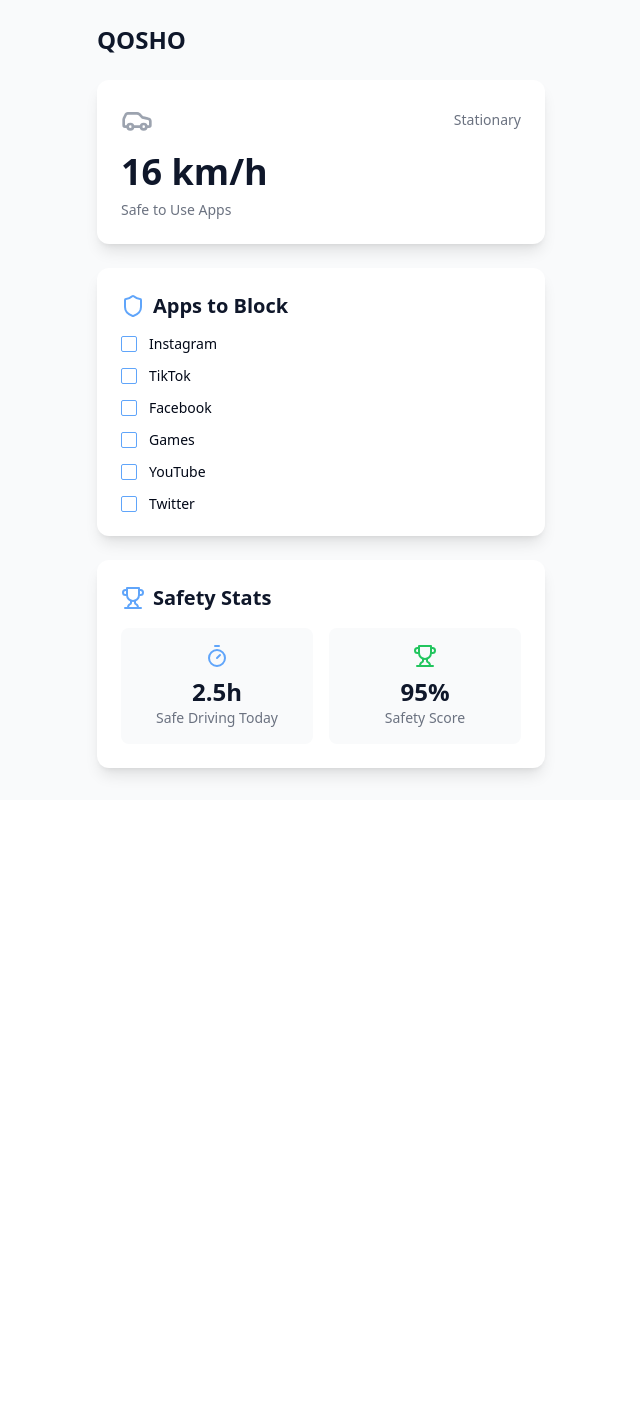
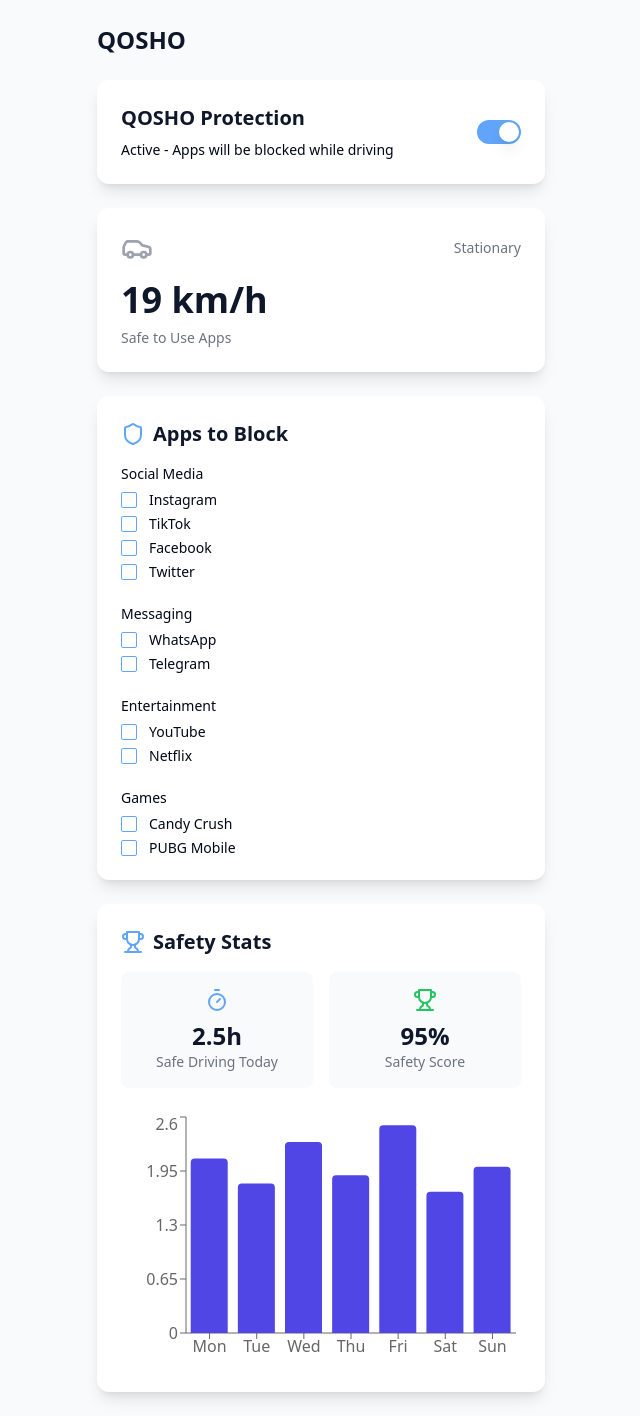
Before and after one commit to pierdiruzza/qosho, a React (Vite) app: page / in a window 1280 px wide. Shown: the whole page, without its empty margins (319-959 px from the left). Before the commit the page ends 800 px from the top, so only its background shows below. Built offline with nearby package versions, Linux system fonts and the light colour scheme.

Commit message:
Refactor App Blocking and Stats Features
- Divide the "Apps to block" section by app categories like Social, Games, etc.
- Add a toggle at the top to activate/deactivate Qosho functionality.
- Integrate a diagram in "Safety Stats" to compare results with previous days.
[skip gpt_engineer]

```diff
--- a/src/components/AppBlockList.tsx
+++ b/src/components/AppBlockList.tsx
@@ -3,19 +3,29 @@ import { Shield, Check } from 'lucide-react';
 import { Checkbox } from "@/components/ui/checkbox";
 import { toast } from "sonner";
 
+interface App {
+  id: number;
+  name: string;
+  blocked: boolean;
+  category: string;
+}
+
 const AppBlockList = () => {
-  const [blockedApps, setBlockedApps] = useState([
-    { id: 1, name: 'Instagram', blocked: false },
-    { id: 2, name: 'TikTok', blocked: false },
-    { id: 3, name: 'Facebook', blocked: false },
-    { id: 4, name: 'Games', blocked: false },
-    { id: 5, name: 'YouTube', blocked: false },
-    { id: 6, name: 'Twitter', blocked: false },
+  const [blockedApps, setBlockedApps] = useState<App[]>([
+    { id: 1, name: 'Instagram', blocked: false, category: 'Social Media' },
+    { id: 2, name: 'TikTok', blocked: false, category: 'Social Media' },
+    { id: 3, name: 'Facebook', blocked: false, category: 'Social Media' },
+    { id: 4, name: 'Twitter', blocked: false, category: 'Social Media' },
+    { id: 5, name: 'WhatsApp', blocked: false, category: 'Messaging' },
+    { id: 6, name: 'Telegram', blocked: false, category: 'Messaging' },
+    { id: 7, name: 'YouTube', blocked: false, category: 'Entertainment' },
+    { id: 8, name: 'Netflix', blocked: false, category: 'Entertainment' },
+    { id: 9, name: 'Candy Crush', blocked: false, category: 'Games' },
+    { id: 10, name: 'PUBG Mobile', blocked: false, category: 'Games' },
   ]);
 
   const [isDriving, setIsDriving] = useState(false);
 
-  // Simulate speed monitoring and auto-block apps
   useEffect(() => {
     const checkSpeed = () => {
       // In a real app, this would use device sensors
@@ -49,14 +59,22 @@ const AppBlockList = () => {
     );
   };
 
+  const categories = Array.from(new Set(blockedApps.map(app => app.category)));
+
   return (
     <div className="bg-white rounded-xl p-6 shadow-lg mt-6 animate-fade-in">
       <div className="flex items-center gap-2 mb-4">
         <Shield className="w-6 h-6 text-primary" />
         <h2 className="text-xl font-semibold text-secondary">Apps to Block</h2>
       </div>
-      <div className="space-y-4">
-        {blockedApps.map(app => (
+      <div className="space-y-6">
+        {categories.map(category => (
+          <div key={category} className="space-y-2">
+            <h3 className="font-medium text-sm text-muted-foreground">{category}</h3>
+            <div className="space-y-2">
+              {blockedApps
+                .filter(app => app.category === category)
+                .map(app => (
                   <div key={app.id} className="flex items-center space-x-3">
                     <Checkbox
                       id={`app-${app.id}`}
@@ -75,6 +93,9 @@ const AppBlockList = () => {
                   </div>
                 ))}
             </div>
+          </div>
+        ))}
+      </div>
       {isDriving && (
         <p className="mt-4 text-sm text-destructive">
           Driving detected - selected apps are blocked
--- /dev/null
+++ b/src/components/QoshoToggle.tsx
@@ -0,0 +1,27 @@
+import { Switch } from "@/components/ui/switch";
+import { Label } from "@/components/ui/label";
+import { useState } from "react";
+import { toast } from "sonner";
+
+const QoshoToggle = () => {
+  const [isEnabled, setIsEnabled] = useState(true);
+
+  const handleToggle = (checked: boolean) => {
+    setIsEnabled(checked);
+    toast.info(checked ? "QOSHO protection enabled" : "QOSHO protection disabled");
+  };
+
+  return (
+    <div className="flex items-center justify-between bg-white rounded-xl p-6 shadow-lg animate-fade-in">
+      <div className="flex flex-col gap-2">
+        <h2 className="text-xl font-semibold text-secondary">QOSHO Protection</h2>
+        <p className="text-sm text-muted-foreground">
+          {isEnabled ? "Active - Apps will be blocked while driving" : "Inactive - No apps will be blocked"}
+        </p>
+      </div>
+      <Switch checked={isEnabled} onCheckedChange={handleToggle} />
+    </div>
+  );
+};
+
+export default QoshoToggle;
--- a/src/components/SafetyStats.tsx
+++ b/src/components/SafetyStats.tsx
@@ -1,13 +1,24 @@
 import { Timer, Trophy } from 'lucide-react';
+import { BarChart, Bar, XAxis, YAxis, Tooltip, ResponsiveContainer } from 'recharts';
 
 const SafetyStats = () => {
+  const weekData = [
+    { day: 'Mon', hours: 2.1 },
+    { day: 'Tue', hours: 1.8 },
+    { day: 'Wed', hours: 2.3 },
+    { day: 'Thu', hours: 1.9 },
+    { day: 'Fri', hours: 2.5 },
+    { day: 'Sat', hours: 1.7 },
+    { day: 'Sun', hours: 2.0 },
+  ];
+
   return (
     <div className="bg-white rounded-xl p-6 shadow-lg mt-6 animate-fade-in">
       <div className="flex items-center gap-2 mb-4">
         <Trophy className="w-6 h-6 text-primary" />
         <h2 className="text-xl font-semibold text-secondary">Safety Stats</h2>
       </div>
-      <div className="grid grid-cols-2 gap-4">
+      <div className="grid grid-cols-2 gap-4 mb-6">
         <div className="text-center p-4 bg-gray-50 rounded-lg">
           <Timer className="w-6 h-6 text-primary mx-auto mb-2" />
           <div className="text-2xl font-bold text-secondary">2.5h</div>
@@ -19,6 +30,16 @@ const SafetyStats = () => {
           <div className="text-sm text-gray-500">Safety Score</div>
         </div>
       </div>
+      <div className="h-64 mt-4">
+        <ResponsiveContainer width="100%" height="100%">
+          <BarChart data={weekData}>
+            <XAxis dataKey="day" />
+            <YAxis />
+            <Tooltip />
+            <Bar dataKey="hours" fill="#4f46e5" radius={[4, 4, 0, 0]} />
+          </BarChart>
+        </ResponsiveContainer>
+      </div>
     </div>
   );
 };
--- a/src/pages/Index.tsx
+++ b/src/pages/Index.tsx
@@ -1,12 +1,14 @@
 import SpeedDisplay from "@/components/SpeedDisplay";
 import AppBlockList from "@/components/AppBlockList";
 import SafetyStats from "@/components/SafetyStats";
+import QoshoToggle from "@/components/QoshoToggle";
 
 const Index = () => {
   return (
     <div className="min-h-screen bg-gray-50 p-4 sm:p-6">
       <div className="max-w-md mx-auto space-y-6">
         <h1 className="text-2xl font-bold text-secondary mb-6">QOSHO</h1>
+        <QoshoToggle />
         <SpeedDisplay />
         <AppBlockList />
         <SafetyStats />
```
Lines whose indentation alone changed are shown as unchanged.
